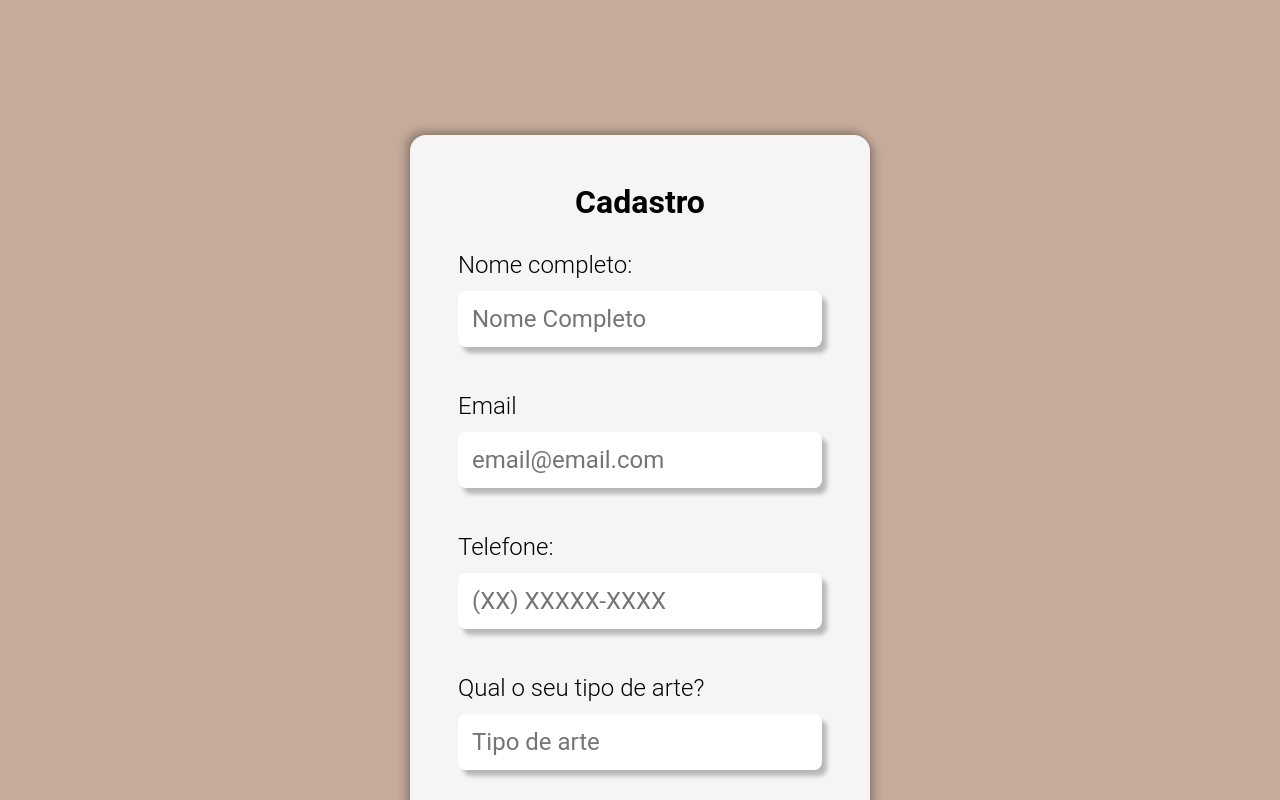
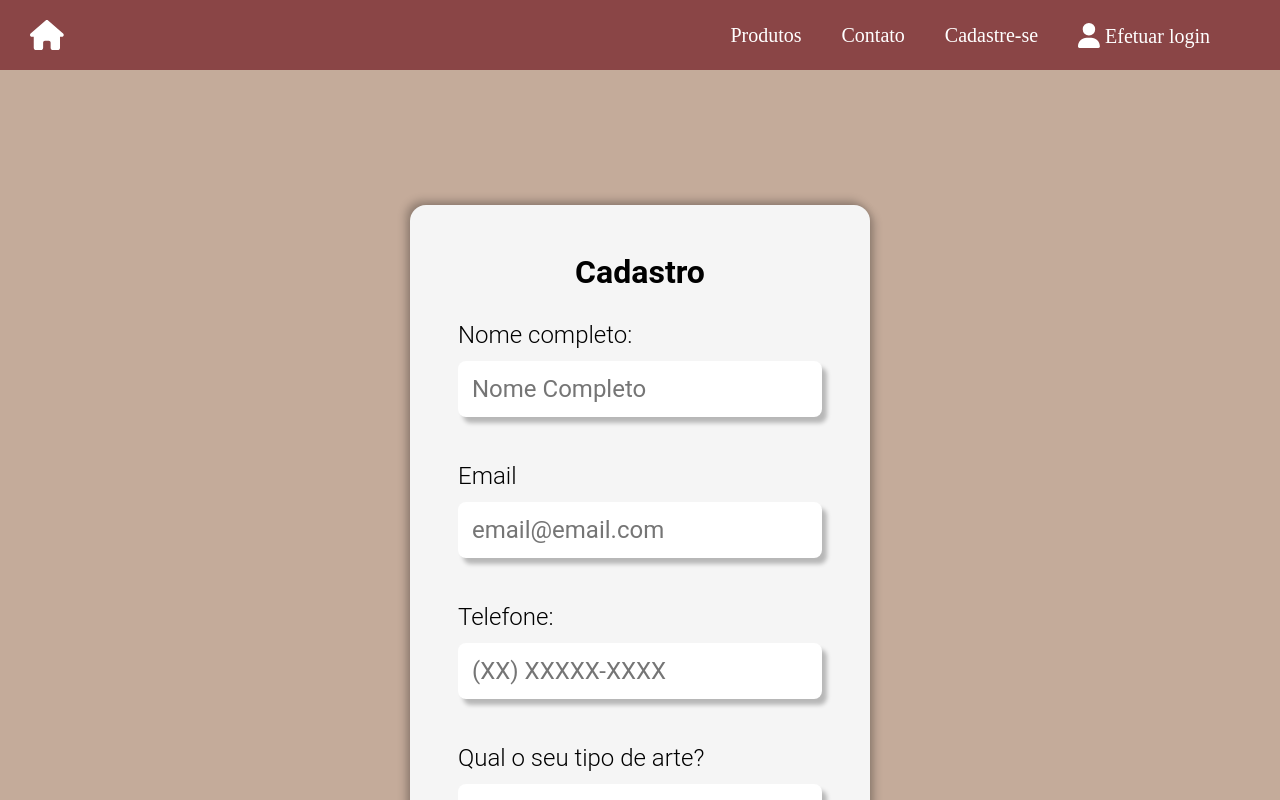
Before and after one commit to DilnaeSantos/projeto-grupo-M5-React, a React (Vite) app: page /cadastro in a window 1280 px wide. Shown: the top 800 px of the page. Built offline with nearby package versions, Linux system fonts and the light colour scheme; a web font is replaced by a local one.

Commit message:
feat: adição do reader

```diff
--- a/src/pages/Cadastro/Cadastro.jsx
+++ b/src/pages/Cadastro/Cadastro.jsx
@@ -6,6 +6,7 @@ import { Link } from 'react-router-dom';
 import { StyleContainerCadastro } from './cadastro.styles';
 import { postartesaos } from '../../services/api';
 import { useState } from "react";
+import Header from '../../components/common/Header/Header';
 //import { useNavigate } from 'react-router-dom'
 
 const Cadastro = () => {
@@ -42,6 +43,8 @@ const Cadastro = () => {
     }
   }
   return (
+<div>
+<Header/>
 <StyleContainerCadastro>
     <form>
         <div className='content'>
@@ -119,6 +122,7 @@ const Cadastro = () => {
         </div>
     </form>
     </StyleContainerCadastro>
+</div>
   )
 }
 
```
